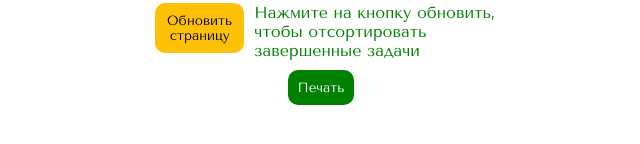
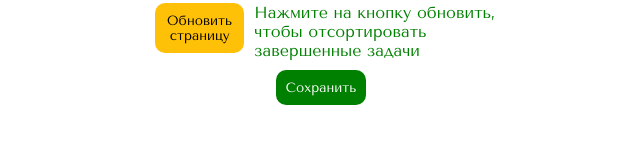
Before and after one commit to SultanHasanov/full-stack-todo-list, a React (Create React App) app: page / in a window 1280 px wide. Shown: the part 236-380 px from the top of the page, without its empty margins (319-959 px from the left). Built offline with nearby package versions, Linux system fonts and the light colour scheme; no server answers.

Commit message:
добавил возможность сохранить документ

```diff
--- a/src/App.jsx
+++ b/src/App.jsx
@@ -65,21 +65,21 @@ function App() {
     setEdit(false);
   };
 
-  // const downloadsTodo = () => {
-  //   fetch('https://63642ce67b209ece0f42316d.mockapi.io/todos').then(res => res.blob()).then(data => {
-  //     console.log(data)
-  //     let url = URL.createObjectURL(data)
-  //     let anchor = document.createElement('a')
-  //     anchor.href = url
-  //     anchor.download = 'document.txt'
-  //     document.body.append(anchor)
-  //     anchor.style = 'display: none'
-  //     anchor.click()
-  //     anchor.remove()
-  //     URL.revokeObjectUrl(url)
-  //   }
-  //   )
-  // }
+  const downloadsTodo = () => {
+    fetch('https://63642ce67b209ece0f42316d.mockapi.io/todos').then(res => res.blob()).then(data => {
+      console.log(data)
+      let url = URL.createObjectURL(data)
+      let anchor = document.createElement('a')
+      anchor.href = url
+      anchor.download = 'document.txt'
+      document.body.append(anchor)
+      anchor.style = 'display: none'
+      anchor.click()
+      anchor.remove()
+      URL.revokeObjectUrl(url)
+    }
+    )
+  }
 
 
   // const componentRef = useRef();
@@ -184,7 +184,7 @@ function App() {
         </button>
         <span style={{marginLeft: '10px', marginTop: '10px', color: 'green'}}>Нажмите на кнопку обновить, чтобы отсортировать завершенные задачи</span>
       </div>
-      <button onClick={() => window.print()} style={{padding: '10px', backgroundColor: 'green', color: 'white', border: 'none', borderRadius: '10px', cursor: 'pointer', marginTop: '10px'}}>Печать</button>
+      <button onClick={downloadsTodo} style={{padding: '10px', backgroundColor: 'green', color: 'white', border: 'none', borderRadius: '10px', cursor: 'pointer', marginTop: '10px'}}>Сохранить</button>
     </div>
   );
 }
```
